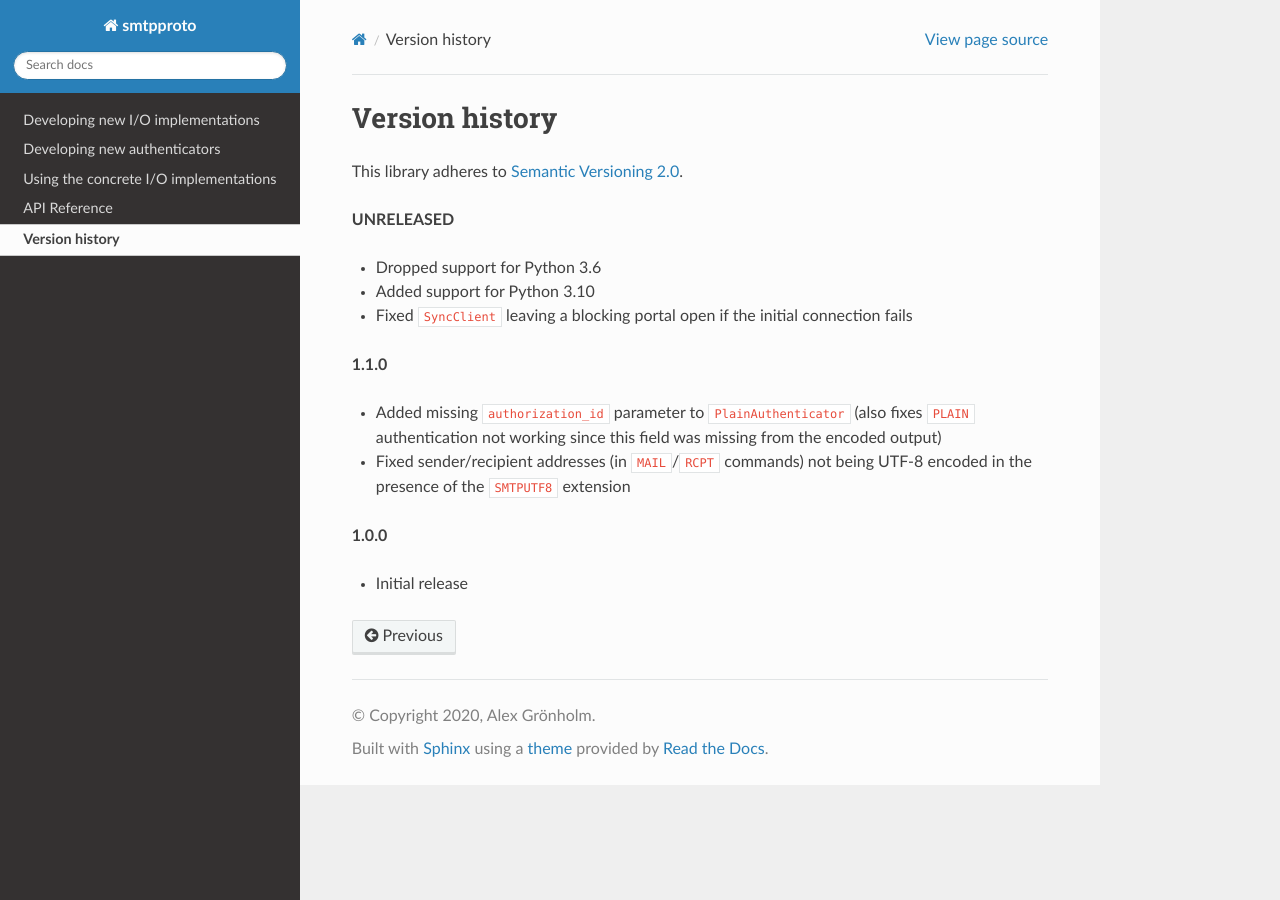
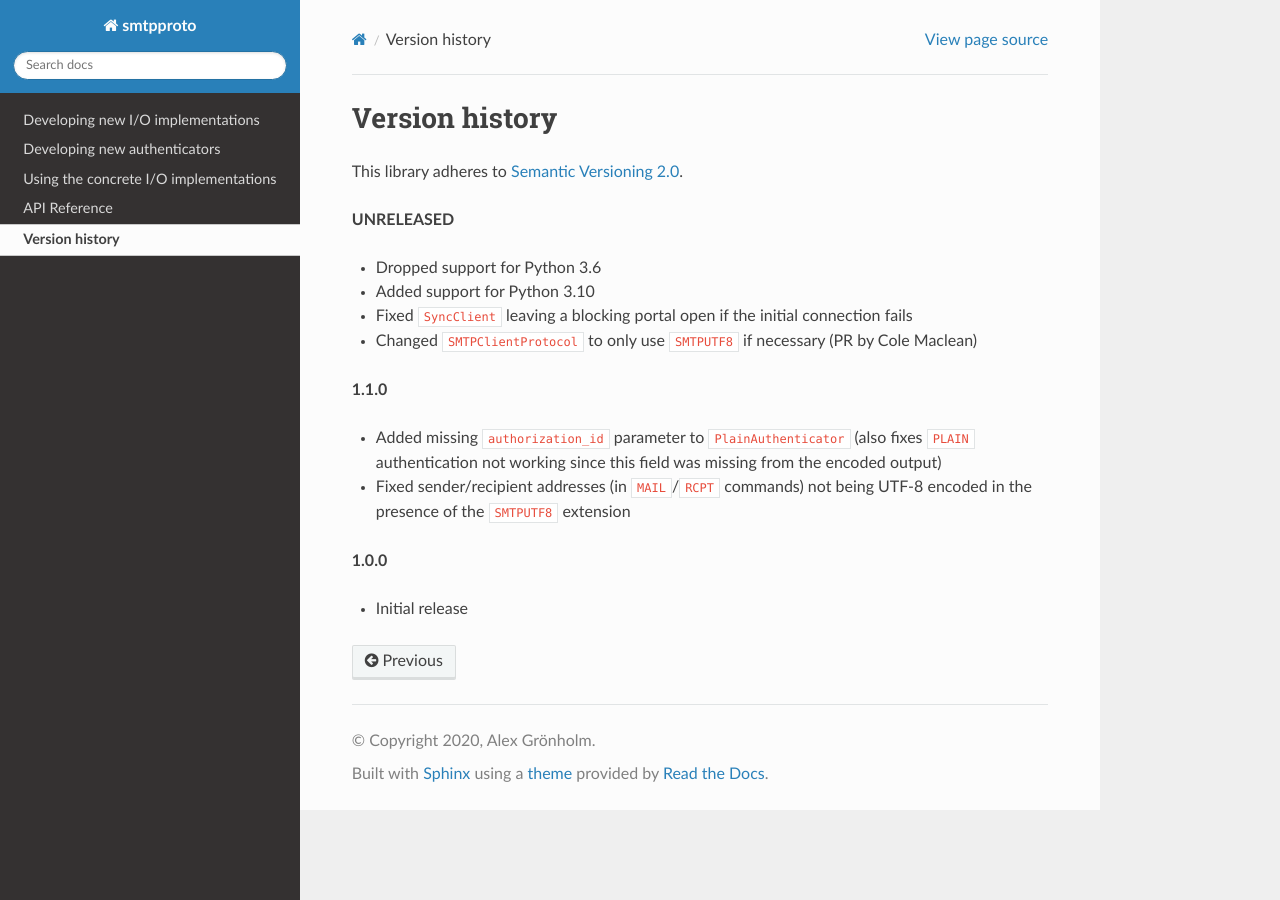
Before and after one commit to agronholm/smtpproto, a Sphinx documentation site: the page built from docs/versionhistory.rst, in a window 1280 px wide. Built offline with Sphinx 7.4.7 and the Read the Docs theme 2.0.0, drawn with Linux system fonts in a browser that asks for light colours; the version number could not be read and is left out.

Commit message:
Added changelog entry for PR #4

```diff
--- a/docs/versionhistory.rst
+++ b/docs/versionhistory.rst
@@ -8,6 +8,7 @@ This library adheres to `Semantic Versioning 2.0 <http://semver.org/>`_.
 - Dropped support for Python 3.6
 - Added support for Python 3.10
 - Fixed ``SyncClient`` leaving a blocking portal open if the initial connection fails
+- Changed ``SMTPClientProtocol`` to only use ``SMTPUTF8`` if necessary (PR by Cole Maclean)
 
 **1.1.0**
 
```
